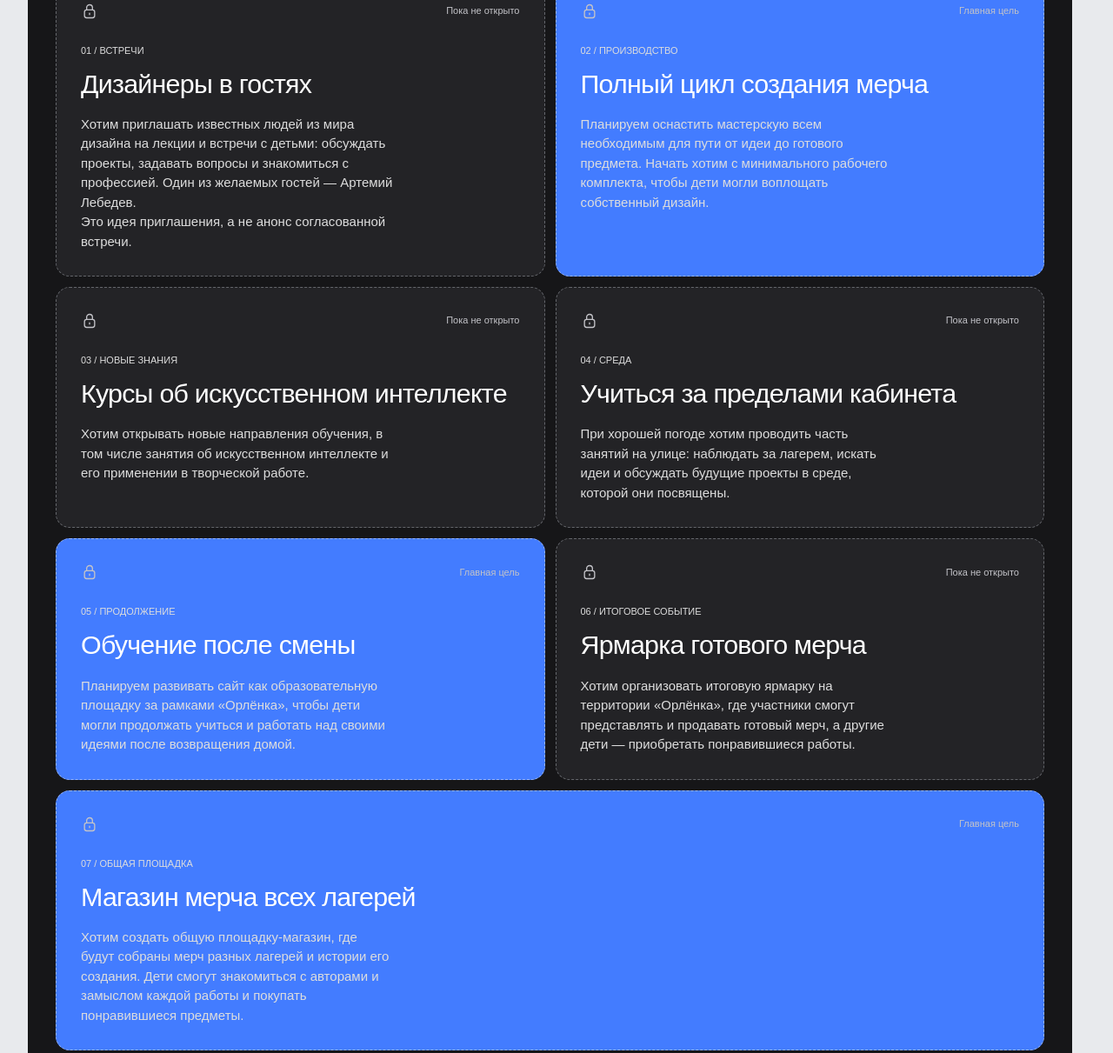
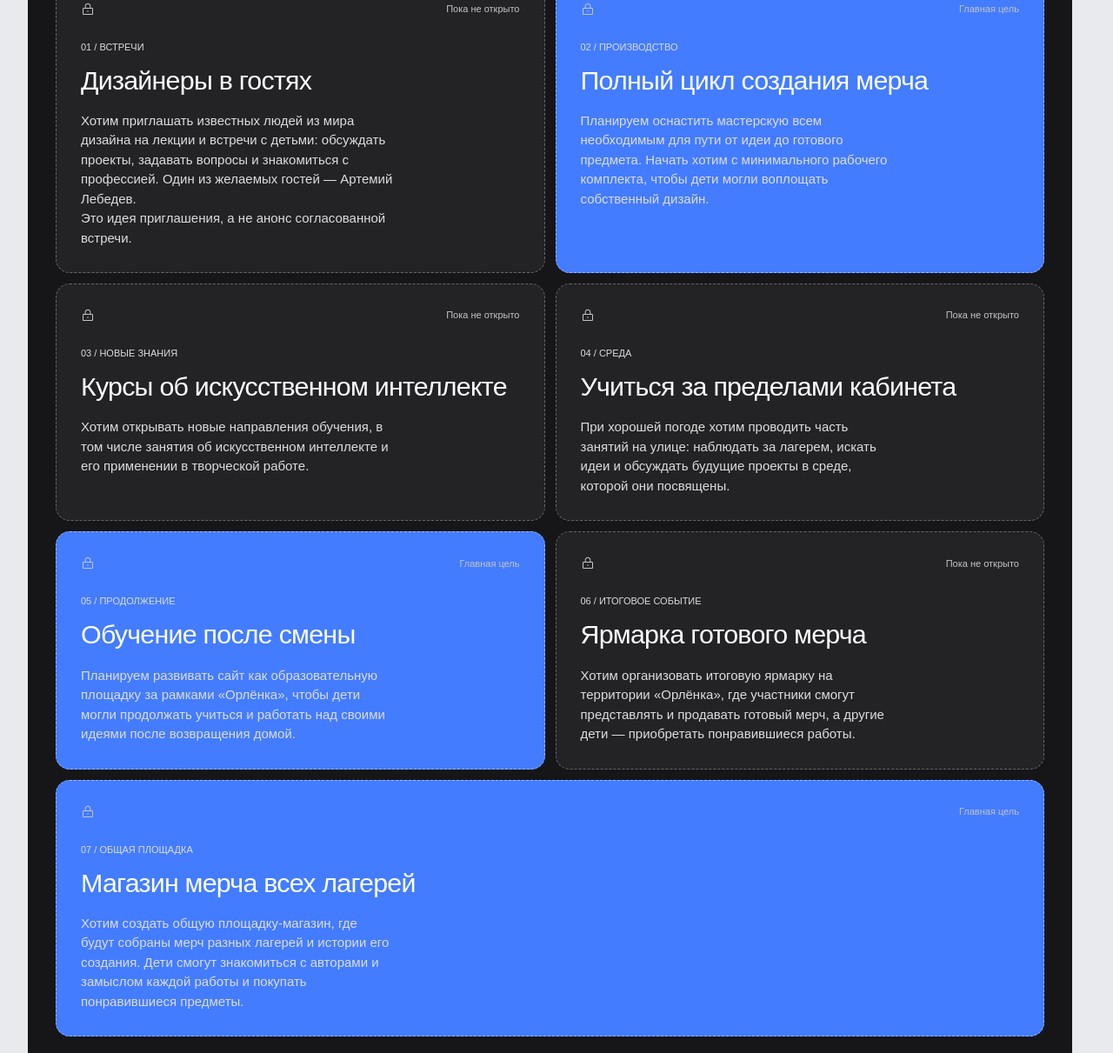
Before and after one commit to Blane239/test1211261442, a plain HTML site: page development.html in a window 1280 px wide. Shown: the part 585-1796 px from the top of the page at 87% size. Drawn offline with Linux system fonts and the light colour scheme.

Commit message:
Use local icons and responsive equipment grid on development page

```diff
--- a/development.html
+++ b/development.html
@@ -9,20 +9,48 @@
 <h1 id="future-title">Мастерская, которая растёт вместе с детьми</h1>
 <p class="lead">Хотим развивать проект от первых дизайн-задач до собственного мерча, встреч с профессионалами и сообщества, в котором можно учиться после смены.</p>
 <p class="future-hint">Направления развития · возможности ещё не запущены</p><div class="future-scroll" tabindex="0" role="region" aria-label="Планы мастерской в двух рядах"><div class="future-grid">
-<article class="card"><div class="future-status"><svg class="future-lock" viewBox="0 0 24 24" width="20" height="20" fill="none" stroke="currentColor" stroke-width="1.6" aria-hidden="true"><rect x="5" y="10" width="14" height="11" rx="3"/><path d="M8 10V7a4 4 0 0 1 8 0v3"/><path d="M12 14v3"/></svg><span>Пока не открыто</span></div><span class="index">01 / ВСТРЕЧИ</span><h2>Дизайнеры в гостях</h2><p>Хотим приглашать известных людей из мира дизайна на лекции и встречи с детьми: обсуждать проекты, задавать вопросы и знакомиться с профессией. Один из желаемых гостей — Артемий Лебедев.</p><p class="caption">Это идея приглашения, а не анонс согласованной встречи.</p></article>
-<article class="card future-priority"><div class="future-status"><svg class="future-lock" viewBox="0 0 24 24" width="20" height="20" fill="none" stroke="currentColor" stroke-width="1.6" aria-hidden="true"><rect x="5" y="10" width="14" height="11" rx="3"/><path d="M8 10V7a4 4 0 0 1 8 0v3"/><path d="M12 14v3"/></svg><span>Главная цель</span></div><span class="index">02 / ПРОИЗВОДСТВО</span><h2>Полный цикл создания мерча</h2><p>Планируем оснастить мастерскую всем необходимым для пути от идеи до готового предмета. Начать хотим с минимального рабочего комплекта, чтобы дети могли воплощать собственный дизайн.</p></article>
-<article class="card"><div class="future-status"><svg class="future-lock" viewBox="0 0 24 24" width="20" height="20" fill="none" stroke="currentColor" stroke-width="1.6" aria-hidden="true"><rect x="5" y="10" width="14" height="11" rx="3"/><path d="M8 10V7a4 4 0 0 1 8 0v3"/><path d="M12 14v3"/></svg><span>Пока не открыто</span></div><span class="index">03 / НОВЫЕ ЗНАНИЯ</span><h2>Курсы об искусственном интеллекте</h2><p>Хотим открывать новые направления обучения, в том числе занятия об искусственном интеллекте и его применении в творческой работе.</p></article>
-<article class="card"><div class="future-status"><svg class="future-lock" viewBox="0 0 24 24" width="20" height="20" fill="none" stroke="currentColor" stroke-width="1.6" aria-hidden="true"><rect x="5" y="10" width="14" height="11" rx="3"/><path d="M8 10V7a4 4 0 0 1 8 0v3"/><path d="M12 14v3"/></svg><span>Пока не открыто</span></div><span class="index">04 / СРЕДА</span><h2>Учиться за пределами кабинета</h2><p>При хорошей погоде хотим проводить часть занятий на улице: наблюдать за лагерем, искать идеи и обсуждать будущие проекты в среде, которой они посвящены.</p></article>
-<article class="card future-priority"><div class="future-status"><svg class="future-lock" viewBox="0 0 24 24" width="20" height="20" fill="none" stroke="currentColor" stroke-width="1.6" aria-hidden="true"><rect x="5" y="10" width="14" height="11" rx="3"/><path d="M8 10V7a4 4 0 0 1 8 0v3"/><path d="M12 14v3"/></svg><span>Главная цель</span></div><span class="index">05 / ПРОДОЛЖЕНИЕ</span><h2>Обучение после смены</h2><p>Планируем развивать сайт как образовательную площадку за рамками «Орлёнка», чтобы дети могли продолжать учиться и работать над своими идеями после возвращения домой.</p></article>
-<article class="card"><div class="future-status"><svg class="future-lock" viewBox="0 0 24 24" width="20" height="20" fill="none" stroke="currentColor" stroke-width="1.6" aria-hidden="true"><rect x="5" y="10" width="14" height="11" rx="3"/><path d="M8 10V7a4 4 0 0 1 8 0v3"/><path d="M12 14v3"/></svg><span>Пока не открыто</span></div><span class="index">06 / ИТОГОВОЕ СОБЫТИЕ</span><h2>Ярмарка готового мерча</h2><p>Хотим организовать итоговую ярмарку на территории «Орлёнка», где участники смогут представлять и продавать готовый мерч, а другие дети — приобретать понравившиеся работы.</p></article>
-<article class="card future-priority future-wide"><div class="future-status"><svg class="future-lock" viewBox="0 0 24 24" width="20" height="20" fill="none" stroke="currentColor" stroke-width="1.6" aria-hidden="true"><rect x="5" y="10" width="14" height="11" rx="3"/><path d="M8 10V7a4 4 0 0 1 8 0v3"/><path d="M12 14v3"/></svg><span>Главная цель</span></div><span class="index">07 / ОБЩАЯ ПЛОЩАДКА</span><h2>Магазин мерча всех лагерей</h2><p>Хотим создать общую площадку-магазин, где будут собраны мерч разных лагерей и истории его создания. Дети смогут знакомиться с авторами и замыслом каждой работы и покупать понравившиеся предметы.</p></article>
+<article class="card"><div class="future-status"><svg class="site-icon" aria-hidden="true" focusable="false" width="24" height="24" viewBox="0 0 24 24" fill="none" xmlns="http://www.w3.org/2000/svg">
+<path d="M12 16.25C12.6904 16.25 13.25 15.6904 13.25 15C13.25 14.3096 12.6904 13.75 12 13.75C11.3096 13.75 10.75 14.3096 10.75 15C10.75 15.6904 11.3096 16.25 12 16.25Z" fill="currentColor"/>
+<path fill-rule="evenodd" clip-rule="evenodd" d="M17 9V6C17 3.23858 14.7614 1 12 1C9.23858 1 7 3.23858 7 6V9H5C3.89543 9 3 9.89543 3 11V19C3 20.1046 3.89543 21 5 21H19C20.1046 21 21 20.1046 21 19V11C21 9.89543 20.1046 9 19 9H17ZM12 2.5C10.067 2.5 8.5 4.067 8.5 6V9H15.5V6C15.5 4.067 13.933 2.5 12 2.5ZM4.5 11C4.5 10.7239 4.72386 10.5 5 10.5H19C19.2761 10.5 19.5 10.7239 19.5 11V19C19.5 19.2761 19.2761 19.5 19 19.5H5C4.72386 19.5 4.5 19.2761 4.5 19V11Z" fill="currentColor"/>
+</svg>
+<span>Пока не открыто</span></div><span class="index">01 / ВСТРЕЧИ</span><h2>Дизайнеры в гостях</h2><p>Хотим приглашать известных людей из мира дизайна на лекции и встречи с детьми: обсуждать проекты, задавать вопросы и знакомиться с профессией. Один из желаемых гостей — Артемий Лебедев.</p><p class="caption">Это идея приглашения, а не анонс согласованной встречи.</p></article>
+<article class="card future-priority"><div class="future-status"><svg class="site-icon" aria-hidden="true" focusable="false" width="24" height="24" viewBox="0 0 24 24" fill="none" xmlns="http://www.w3.org/2000/svg">
+<path d="M12 16.25C12.6904 16.25 13.25 15.6904 13.25 15C13.25 14.3096 12.6904 13.75 12 13.75C11.3096 13.75 10.75 14.3096 10.75 15C10.75 15.6904 11.3096 16.25 12 16.25Z" fill="currentColor"/>
+<path fill-rule="evenodd" clip-rule="evenodd" d="M17 9V6C17 3.23858 14.7614 1 12 1C9.23858 1 7 3.23858 7 6V9H5C3.89543 9 3 9.89543 3 11V19C3 20.1046 3.89543 21 5 21H19C20.1046 21 21 20.1046 21 19V11C21 9.89543 20.1046 9 19 9H17ZM12 2.5C10.067 2.5 8.5 4.067 8.5 6V9H15.5V6C15.5 4.067 13.933 2.5 12 2.5ZM4.5 11C4.5 10.7239 4.72386 10.5 5 10.5H19C19.2761 10.5 19.5 10.7239 19.5 11V19C19.5 19.2761 19.2761 19.5 19 19.5H5C4.72386 19.5 4.5 19.2761 4.5 19V11Z" fill="currentColor"/>
+</svg>
+<span>Главная цель</span></div><span class="index">02 / ПРОИЗВОДСТВО</span><h2>Полный цикл создания мерча</h2><p>Планируем оснастить мастерскую всем необходимым для пути от идеи до готового предмета. Начать хотим с минимального рабочего комплекта, чтобы дети могли воплощать собственный дизайн.</p></article>
+<article class="card"><div class="future-status"><svg class="site-icon" aria-hidden="true" focusable="false" width="24" height="24" viewBox="0 0 24 24" fill="none" xmlns="http://www.w3.org/2000/svg">
+<path d="M12 16.25C12.6904 16.25 13.25 15.6904 13.25 15C13.25 14.3096 12.6904 13.75 12 13.75C11.3096 13.75 10.75 14.3096 10.75 15C10.75 15.6904 11.3096 16.25 12 16.25Z" fill="currentColor"/>
+<path fill-rule="evenodd" clip-rule="evenodd" d="M17 9V6C17 3.23858 14.7614 1 12 1C9.23858 1 7 3.23858 7 6V9H5C3.89543 9 3 9.89543 3 11V19C3 20.1046 3.89543 21 5 21H19C20.1046 21 21 20.1046 21 19V11C21 9.89543 20.1046 9 19 9H17ZM12 2.5C10.067 2.5 8.5 4.067 8.5 6V9H15.5V6C15.5 4.067 13.933 2.5 12 2.5ZM4.5 11C4.5 10.7239 4.72386 10.5 5 10.5H19C19.2761 10.5 19.5 10.7239 19.5 11V19C19.5 19.2761 19.2761 19.5 19 19.5H5C4.72386 19.5 4.5 19.2761 4.5 19V11Z" fill="currentColor"/>
+</svg>
+<span>Пока не открыто</span></div><span class="index">03 / НОВЫЕ ЗНАНИЯ</span><h2>Курсы об искусственном интеллекте</h2><p>Хотим открывать новые направления обучения, в том числе занятия об искусственном интеллекте и его применении в творческой работе.</p></article>
+<article class="card"><div class="future-status"><svg class="site-icon" aria-hidden="true" focusable="false" width="24" height="24" viewBox="0 0 24 24" fill="none" xmlns="http://www.w3.org/2000/svg">
+<path d="M12 16.25C12.6904 16.25 13.25 15.6904 13.25 15C13.25 14.3096 12.6904 13.75 12 13.75C11.3096 13.75 10.75 14.3096 10.75 15C10.75 15.6904 11.3096 16.25 12 16.25Z" fill="currentColor"/>
+<path fill-rule="evenodd" clip-rule="evenodd" d="M17 9V6C17 3.23858 14.7614 1 12 1C9.23858 1 7 3.23858 7 6V9H5C3.89543 9 3 9.89543 3 11V19C3 20.1046 3.89543 21 5 21H19C20.1046 21 21 20.1046 21 19V11C21 9.89543 20.1046 9 19 9H17ZM12 2.5C10.067 2.5 8.5 4.067 8.5 6V9H15.5V6C15.5 4.067 13.933 2.5 12 2.5ZM4.5 11C4.5 10.7239 4.72386 10.5 5 10.5H19C19.2761 10.5 19.5 10.7239 19.5 11V19C19.5 19.2761 19.2761 19.5 19 19.5H5C4.72386 19.5 4.5 19.2761 4.5 19V11Z" fill="currentColor"/>
+</svg>
+<span>Пока не открыто</span></div><span class="index">04 / СРЕДА</span><h2>Учиться за пределами кабинета</h2><p>При хорошей погоде хотим проводить часть занятий на улице: наблюдать за лагерем, искать идеи и обсуждать будущие проекты в среде, которой они посвящены.</p></article>
+<article class="card future-priority"><div class="future-status"><svg class="site-icon" aria-hidden="true" focusable="false" width="24" height="24" viewBox="0 0 24 24" fill="none" xmlns="http://www.w3.org/2000/svg">
+<path d="M12 16.25C12.6904 16.25 13.25 15.6904 13.25 15C13.25 14.3096 12.6904 13.75 12 13.75C11.3096 13.75 10.75 14.3096 10.75 15C10.75 15.6904 11.3096 16.25 12 16.25Z" fill="currentColor"/>
+<path fill-rule="evenodd" clip-rule="evenodd" d="M17 9V6C17 3.23858 14.7614 1 12 1C9.23858 1 7 3.23858 7 6V9H5C3.89543 9 3 9.89543 3 11V19C3 20.1046 3.89543 21 5 21H19C20.1046 21 21 20.1046 21 19V11C21 9.89543 20.1046 9 19 9H17ZM12 2.5C10.067 2.5 8.5 4.067 8.5 6V9H15.5V6C15.5 4.067 13.933 2.5 12 2.5ZM4.5 11C4.5 10.7239 4.72386 10.5 5 10.5H19C19.2761 10.5 19.5 10.7239 19.5 11V19C19.5 19.2761 19.2761 19.5 19 19.5H5C4.72386 19.5 4.5 19.2761 4.5 19V11Z" fill="currentColor"/>
+</svg>
+<span>Главная цель</span></div><span class="index">05 / ПРОДОЛЖЕНИЕ</span><h2>Обучение после смены</h2><p>Планируем развивать сайт как образовательную площадку за рамками «Орлёнка», чтобы дети могли продолжать учиться и работать над своими идеями после возвращения домой.</p></article>
+<article class="card"><div class="future-status"><svg class="site-icon" aria-hidden="true" focusable="false" width="24" height="24" viewBox="0 0 24 24" fill="none" xmlns="http://www.w3.org/2000/svg">
+<path d="M12 16.25C12.6904 16.25 13.25 15.6904 13.25 15C13.25 14.3096 12.6904 13.75 12 13.75C11.3096 13.75 10.75 14.3096 10.75 15C10.75 15.6904 11.3096 16.25 12 16.25Z" fill="currentColor"/>
+<path fill-rule="evenodd" clip-rule="evenodd" d="M17 9V6C17 3.23858 14.7614 1 12 1C9.23858 1 7 3.23858 7 6V9H5C3.89543 9 3 9.89543 3 11V19C3 20.1046 3.89543 21 5 21H19C20.1046 21 21 20.1046 21 19V11C21 9.89543 20.1046 9 19 9H17ZM12 2.5C10.067 2.5 8.5 4.067 8.5 6V9H15.5V6C15.5 4.067 13.933 2.5 12 2.5ZM4.5 11C4.5 10.7239 4.72386 10.5 5 10.5H19C19.2761 10.5 19.5 10.7239 19.5 11V19C19.5 19.2761 19.2761 19.5 19 19.5H5C4.72386 19.5 4.5 19.2761 4.5 19V11Z" fill="currentColor"/>
+</svg>
+<span>Пока не открыто</span></div><span class="index">06 / ИТОГОВОЕ СОБЫТИЕ</span><h2>Ярмарка готового мерча</h2><p>Хотим организовать итоговую ярмарку на территории «Орлёнка», где участники смогут представлять и продавать готовый мерч, а другие дети — приобретать понравившиеся работы.</p></article>
+<article class="card future-priority future-wide"><div class="future-status"><svg class="site-icon" aria-hidden="true" focusable="false" width="24" height="24" viewBox="0 0 24 24" fill="none" xmlns="http://www.w3.org/2000/svg">
+<path d="M12 16.25C12.6904 16.25 13.25 15.6904 13.25 15C13.25 14.3096 12.6904 13.75 12 13.75C11.3096 13.75 10.75 14.3096 10.75 15C10.75 15.6904 11.3096 16.25 12 16.25Z" fill="currentColor"/>
+<path fill-rule="evenodd" clip-rule="evenodd" d="M17 9V6C17 3.23858 14.7614 1 12 1C9.23858 1 7 3.23858 7 6V9H5C3.89543 9 3 9.89543 3 11V19C3 20.1046 3.89543 21 5 21H19C20.1046 21 21 20.1046 21 19V11C21 9.89543 20.1046 9 19 9H17ZM12 2.5C10.067 2.5 8.5 4.067 8.5 6V9H15.5V6C15.5 4.067 13.933 2.5 12 2.5ZM4.5 11C4.5 10.7239 4.72386 10.5 5 10.5H19C19.2761 10.5 19.5 10.7239 19.5 11V19C19.5 19.2761 19.2761 19.5 19 19.5H5C4.72386 19.5 4.5 19.2761 4.5 19V11Z" fill="currentColor"/>
+</svg>
+<span>Главная цель</span></div><span class="index">07 / ОБЩАЯ ПЛОЩАДКА</span><h2>Магазин мерча всех лагерей</h2><p>Хотим создать общую площадку-магазин, где будут собраны мерч разных лагерей и истории его создания. Дети смогут знакомиться с авторами и замыслом каждой работы и покупать понравившиеся предметы.</p></article>
 </div></div>
 <p class="caption future-note">Это направления развития проекта. Приглашение гостей, оснащение, ярмарка и магазин требуют отдельной проработки и согласования с Центром.</p>
 </section><section class="section" id="equipment" aria-labelledby="equipment-title">
 <div class="eyebrow">ОСНАЩЕНИЕ</div>
 <h2 id="equipment-title">Что нужно мастерской</h2>
 <p class="lead">Синие карточки — обязательный комплект: 12 ноутбуков и экран. Белые — необязательные возможности для расширения мастерской.</p>
-<div class="equipment-controls"><span>Оборудование и материалы · прокручивайте список</span></div>
+<div class="equipment-controls"><span>Оборудование и материалы</span></div>
 <div class="equipment-marquee" tabindex="0" role="region" aria-label="Оборудование мастерской">
 <div class="equipment-track"><div class="equipment-group"><article class="equipment-tile equipment-required"><span class="equipment-priority-star" aria-hidden="true"><svg class="site-icon" aria-hidden="true" focusable="false" width="24" height="24" viewBox="0 0 24 24" fill="none" xmlns="http://www.w3.org/2000/svg">
 <path fill-rule="evenodd" clip-rule="evenodd" d="M11.0771 2.46997C11.4187 1.64868 12.5821 1.64868 12.9237 2.46997L15.3331 8.26292L21.5871 8.76429C22.4738 8.83538 22.8333 9.94188 22.1578 10.5206L17.3929 14.6022L18.8486 20.705C19.055 21.5702 18.1138 22.2541 17.3547 21.7904L12.0004 18.52L6.64613 21.7904C5.88703 22.2541 4.94578 21.5702 5.15217 20.705L6.60791 14.6022L1.84305 10.5206C1.16751 9.94188 1.52703 8.83538 2.41369 8.76429L8.66766 8.26292L11.0771 2.46997ZM13.9482 8.83896C14.1642 9.35832 14.6526 9.71317 15.2133 9.75812L20.2689 10.1634L16.4171 13.463C15.9899 13.8289 15.8033 14.4031 15.9338 14.9502L17.1106 19.8837L12.7823 17.2399C12.3023 16.9467 11.6985 16.9467 11.2185 17.2399L6.89016 19.8837L8.06697 14.9502C8.19749 14.4031 8.01093 13.8289 7.58375 13.463L3.73186 10.1634L8.78753 9.75812C9.34821 9.71317 9.83663 9.35832 10.0526 8.83896L12.0004 4.15598L13.9482 8.83896Z" fill="currentColor"/>
```
